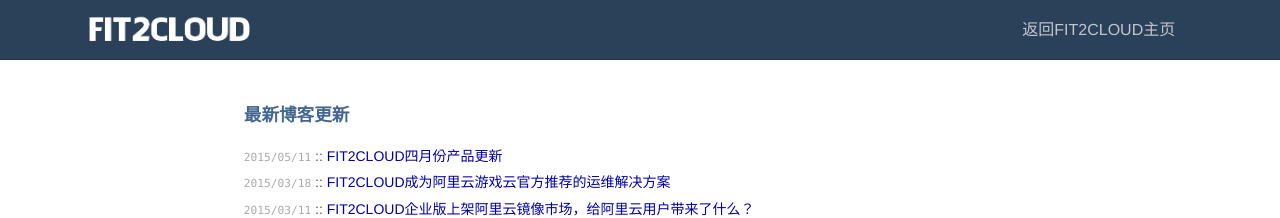
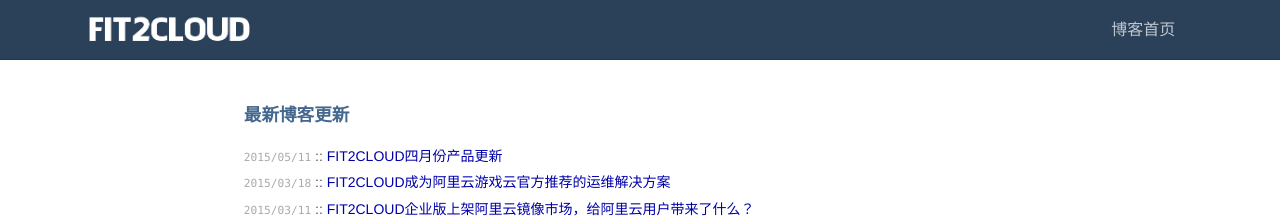
Before and after one commit to Xuguilin/blog, a Jekyll site: the page built from index.html, in a window 1280 px wide. Shown: the top 218 px of the page. Built offline with Jekyll 4.4.1, drawn with Linux system fonts in a browser that asks for light colours; Markdown is read by kramdown in place of the engine named in the settings; comment, search, counter and statistics services are not loaded.

Commit message:
增加博客首页链接

```diff
--- a/_layouts/default.html
+++ b/_layouts/default.html
@@ -22,7 +22,7 @@
 <body>
 	<header class="navigation">
 	    <div class="menu-wrapper">
-	        <a class="logo" href="http://blog.fit2cloud.com"><img src="/images/f2c-header.png" /></a>
+	        <a class="logo" href="http://fit2cloud.com"><img src="/images/f2c-header.png" /></a>
 	        <div class="nav">
 	            <ul id="navigation-menu">
 	                <li class="divider"></li>
@@ -33,7 +33,7 @@
 	                <li class="divider"></li>
 	                <li class="divider"></li>
 	                <li class="divider"></li>
-	                <li class="nav-link"><a href="http://fit2cloud.com">返回FIT2CLOUD主页</a></li>
+	                <li class="nav-link"><a href="http://blog.fit2cloud.com">博客首页</a></li>
 	            </ul>
 	        </div>
 	    </div>
```
